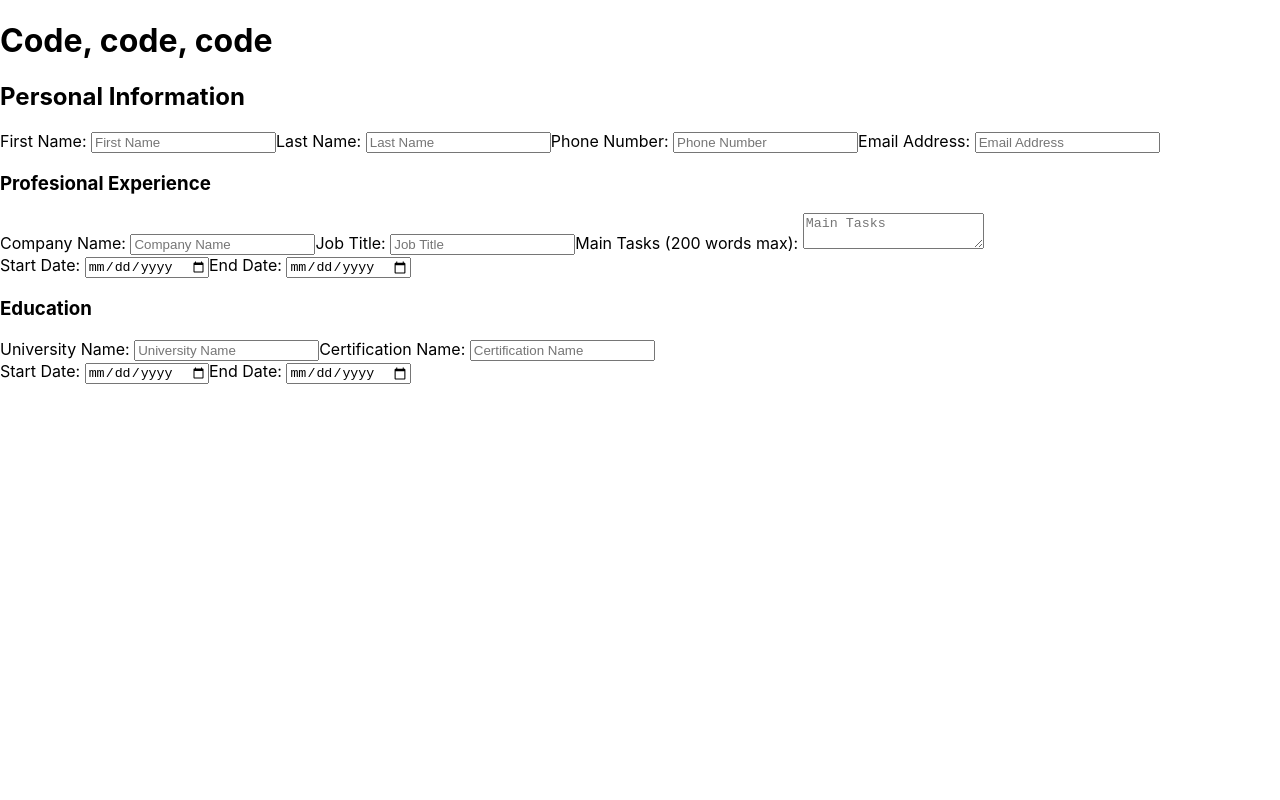
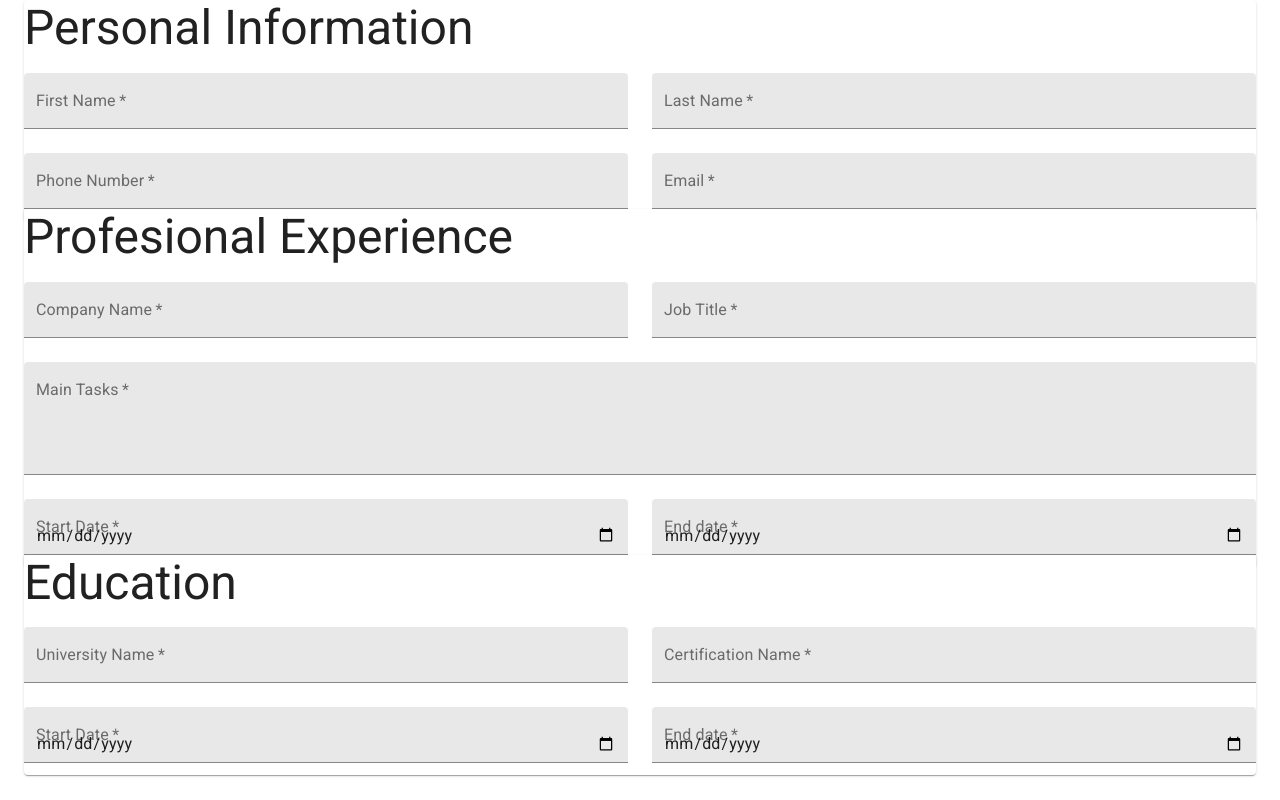
Before and after one commit to theolvq/cv-app, a React (Create React App) app: page / in a window 1280 px wide. Built offline with nearby package versions, Linux system fonts and the light colour scheme.

Commit message:
converted form components into material-ui, added a parent form component

```diff
--- a/src/App.js
+++ b/src/App.js
@@ -1,11 +1,9 @@
-import { useState } from 'react';
 import './App.css';
 import Form from './components/Form';
 
 const App = () => {
   return (
     <div>
-      <h1>Code, code, code</h1>
       <Form />
     </div>
   );
--- a/src/components/Education.js
+++ b/src/components/Education.js
@@ -1,58 +1,72 @@
+import Typography from '@material-ui/core/Typography';
+import Container from '@material-ui/core/Container';
+import TextField from '@material-ui/core/TextField';
+import Grid from '@material-ui/core/Grid';
+import Paper from '@material-ui/core/Paper';
+
 import React from 'react';
 
 const Education = props => {
   return (
-    <section className='form-container'>
-      <h3>Education</h3>
+    <Container>
+      <Paper>
+        <Typography variant='h3' gutterBottom>
+          Education
+        </Typography>
         <form>
-        <label htmlFor='uniName'>
-          University Name:{' '}
-          <input
+          <Grid container spacing={3}>
+            <Grid item xs={12} md={6}>
+              <TextField
+                variant='filled'
+                fullWidth
                 type='text'
-            placeholder='University Name'
+                label='University Name'
                 required
                 name='uniName'
                 value={props.data.uniName}
                 onChange={props.onChange}
               />
-        </label>
-        <label htmlFor='certName'>
-          Certification Name:{' '}
-          <input
+            </Grid>
+            <Grid item xs={12} md={6}>
+              <TextField
+                variant='filled'
+                fullWidth
                 type='text'
-            placeholder='Certification Name'
+                label='Certification Name'
                 required
                 name='certName'
                 value={props.data.certName}
                 onChange={props.onChange}
               />
-        </label>
-        <div className='dates-container'>
-          <label htmlFor='eduStartDate'>
-            Start Date:{' '}
-            <input
+            </Grid>
+            <Grid item xs={12} md={6}>
+              <TextField
+                variant='filled'
+                fullWidth
                 type='date'
-              placeholder='Start Date'
+                label='Start Date'
                 required
-              name='eduStartDate'
-              value={props.data.eduStartDate}
+                name='startDate'
+                value={props.data.startDate}
                 onChange={props.onChange}
               />
-          </label>
-          <label htmlFor='eduEndDate'>
-            End Date:{' '}
-            <input
+            </Grid>
+            <Grid item xs={12} md={6}>
+              <TextField
+                variant='filled'
+                fullWidth
                 type='date'
-              placeholder='end date'
+                label='End date'
                 required
-              name='eduEndDate'
-              value={props.data.eduEndDate}
+                name='endDate'
+                value={props.data.endDate}
                 onChange={props.onChange}
               />
-          </label>
-        </div>
+            </Grid>
+          </Grid>
         </form>
-    </section>
+      </Paper>
+    </Container>
   );
 };
 
--- a/src/components/Experience.js
+++ b/src/components/Experience.js
@@ -1,68 +1,90 @@
+import Typography from '@material-ui/core/Typography';
+import Container from '@material-ui/core/Container';
+import TextField from '@material-ui/core/TextField';
+import Grid from '@material-ui/core/Grid';
+import Paper from '@material-ui/core/Paper';
+
 import React from 'react';
 
 const Experience = props => {
   return (
-    <section className='form-container'>
-      <h3>Profesional Experience</h3>
+    <Container>
+      <Paper>
+        <Typography variant='h3' gutterBottom>
+          Profesional Experience
+        </Typography>
         <form>
-        <label htmlFor='companyName'>
-          Company Name:{' '}
-          <input
+          <Grid container spacing={3}>
+            <Grid item xs={12} md={6}>
+              <TextField
+                id='filled-basic'
+                variant='filled'
                 type='text'
-            placeholder='Company Name'
+                label='Company Name'
                 required
                 name='companyName'
+                fullWidth
                 value={props.data.companyName}
                 onChange={props.onChange}
               />
-        </label>
-        <label htmlFor='jobTitle'>
-          Job Title:{' '}
-          <input
+            </Grid>
+            <Grid item xs={12} md={6}>
+              <TextField
+                id='filled-basic'
+                variant='filled'
                 type='text'
-            placeholder='Job Title'
+                label='Job Title'
                 required
                 name='jobTitle'
+                fullWidth
                 value={props.data.jobTitle}
                 onChange={props.onChange}
               />
-        </label>
-        <label htmlFor='mainTasks'>
-          Main Tasks (200 words max):{' '}
-          <textarea
-            placeholder='Main Tasks'
+            </Grid>
+            <Grid item xs={12}>
+              <TextField
+                id='filled-basic'
+                variant='filled'
+                label='Main Tasks'
                 required
+                multiline
+                rows={4}
                 name='mainTasks'
+                fullWidth
                 value={props.data.mainTasks}
                 onChange={props.onChange}
               />
-        </label>
-        <div className='dates-container'>
-          <label htmlFor='proStartDate'>
-            Start Date:{' '}
-            <input
+            </Grid>
+            <Grid item xs={12} md={6}>
+              <TextField
+                id='filled-basic'
+                variant='filled'
                 type='date'
-              placeholder='Start Date'
+                label='Start Date'
                 required
-              name='proStartDate'
-              value={props.data.proStartDate}
+                name='startDate'
+                fullWidth
+                value={props.data.startDate}
                 onChange={props.onChange}
               />
-          </label>
-          <label htmlFor='proEndDate'>
-            End Date:{' '}
-            <input
+            </Grid>
+            <Grid item xs={12} md={6}>
+              <TextField
+                id='filled-basic'
+                variant='filled'
                 type='date'
-              placeholder='end date'
+                label='End date'
                 required
-              name='proEndDate'
-              value={props.data.proEndDate}
+                name='endDate'
+                fullWidth
+                value={props.data.endDate}
                 onChange={props.onChange}
               />
-          </label>
-        </div>
+            </Grid>
+          </Grid>
         </form>
-    </section>
+      </Paper>
+    </Container>
   );
 };
 
--- a/src/components/Form.js
+++ b/src/components/Form.js
@@ -2,8 +2,20 @@ import React, { useState } from 'react';
 import PersonalInfo from './PersonalInfo';
 import Education from './Education';
 import Experience from './Experience';
+import { makeStyles } from '@material-ui/core';
+
+const useStyles = makeStyles({
+  formSection: {
+    marginBottom: '2rem',
+    marginTop: '1rem',
+  },
+});
 
 const Form = () => {
+  const classes = useStyles();
+
+  const today = new Date().toLocaleDateString();
+
   const [personalData, setPersonalData] = useState({
     firstName: '',
     lastName: '',
@@ -14,14 +26,14 @@ const Form = () => {
     companyName: '',
     jobTitle: '',
     mainTasks: '',
-    startDate: '',
-    endDate: '',
+    startDate: `${today}`,
+    endDate: `${today}`,
   });
   const [eduData, setEduData] = useState({
     uniName: '',
     certName: '',
-    startDate: '',
-    endDate: '',
+    startDate: `${today}`,
+    endDate: `${today}`,
   });
 
   const handlePersonalDataChange = e => {
@@ -40,7 +52,7 @@ const Form = () => {
     }));
   };
 
-  const handleEduData = e => {
+  const handleEduDataChange = e => {
     const { name, value } = e.target;
     setEduData(prevEduData => ({
       ...prevEduData,
@@ -52,7 +64,7 @@ const Form = () => {
     <div>
       <PersonalInfo onChange={handlePersonalDataChange} data={personalData} />
       <Experience onChange={handleProDataChange} data={proData} />
-      <Education onChange={handleEduData} data={eduData} />
+      <Education onChange={handleEduDataChange} data={eduData} />
     </div>
   );
 };
--- a/src/components/PersonalInfo.js
+++ b/src/components/PersonalInfo.js
@@ -1,60 +1,75 @@
-import { TextField } from '@material-ui/core';
+import Typography from '@material-ui/core/Typography';
+import Container from '@material-ui/core/Container';
+import TextField from '@material-ui/core/TextField';
+import Grid from '@material-ui/core/Grid';
+import Paper from '@material-ui/core/Paper';
 import React from 'react';
 
 const PersonalInfo = props => {
   return (
-    <section className='form-container'>
-      <h2>Personal Information</h2>
+    <Container>
+      <Paper>
+        <Typography variant='h3' gutterBottom>
+          Personal Information
+        </Typography>
         <form>
-        <label htmlFor='firstName'>
-          First Name:{' '}
-          <input
+          <Grid container spacing={3}>
+            <Grid item xs={12} md={6}>
+              <TextField
+                id='filled-basic'
                 type='text'
-            placeholder='First Name'
+                label='First Name'
                 required
+                variant='filled'
                 name='firstName'
+                fullWidth
                 value={props.data.firstName}
                 onChange={props.onChange}
               />
-        </label>
-
-        <label htmlFor='lastName'>
-          Last Name:{' '}
-          <input
+            </Grid>
+            <Grid item xs={12} md={6}>
+              <TextField
+                id='filled-basic'
                 type='text'
-            placeholder='Last Name'
+                label='Last Name'
                 required
+                variant='filled'
                 name='lastName'
+                fullWidth
                 value={props.data.lastName}
                 onChange={props.onChange}
               />
-        </label>
-
-        <label htmlFor='phone'>
-          Phone Number:{' '}
-          <input
+            </Grid>
+            <Grid item xs={12} md={6}>
+              <TextField
+                id='filled-basic'
                 type='tel'
-            placeholder='Phone Number'
+                label='Phone Number'
                 required
+                variant='filled'
                 name='phone'
+                fullWidth
                 value={props.data.phone}
                 onChange={props.onChange}
               />
-        </label>
-
-        <label htmlFor='email'>
-          Email Address:{' '}
-          <input
+            </Grid>
+            <Grid item xs={12} md={6}>
+              <TextField
+                id='filled-basic'
                 type='email'
-            placeholder='Email Address'
+                label='Email'
                 required
+                variant='filled'
                 name='email'
+                fullWidth
                 value={props.data.email}
                 onChange={props.onChange}
               />
-        </label>
+            </Grid>
+          </Grid>
         </form>
-    </section>
+      </Paper>
+    </Container>
   );
 };
 
```
Lines whose indentation alone changed are shown as unchanged.
